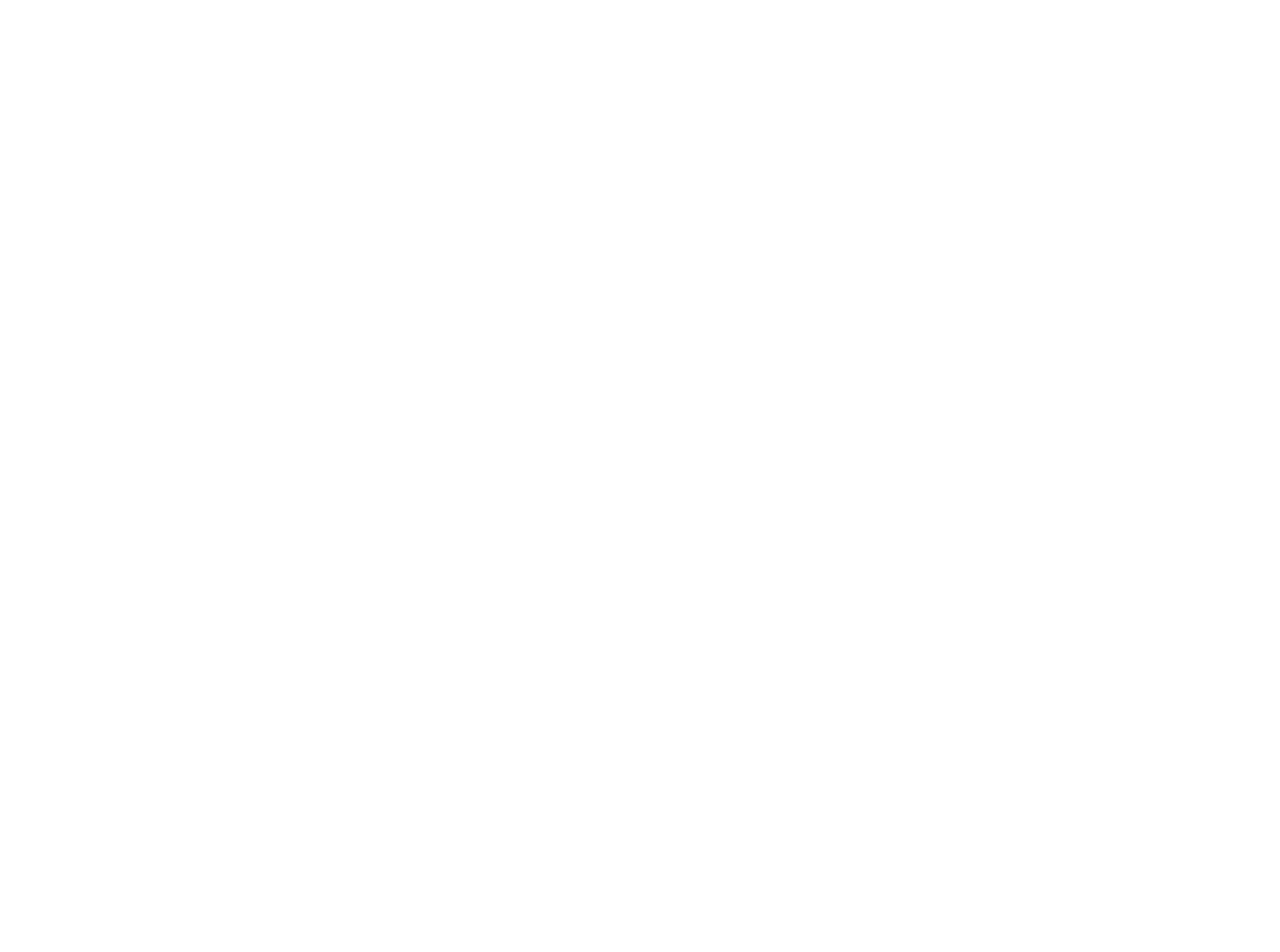
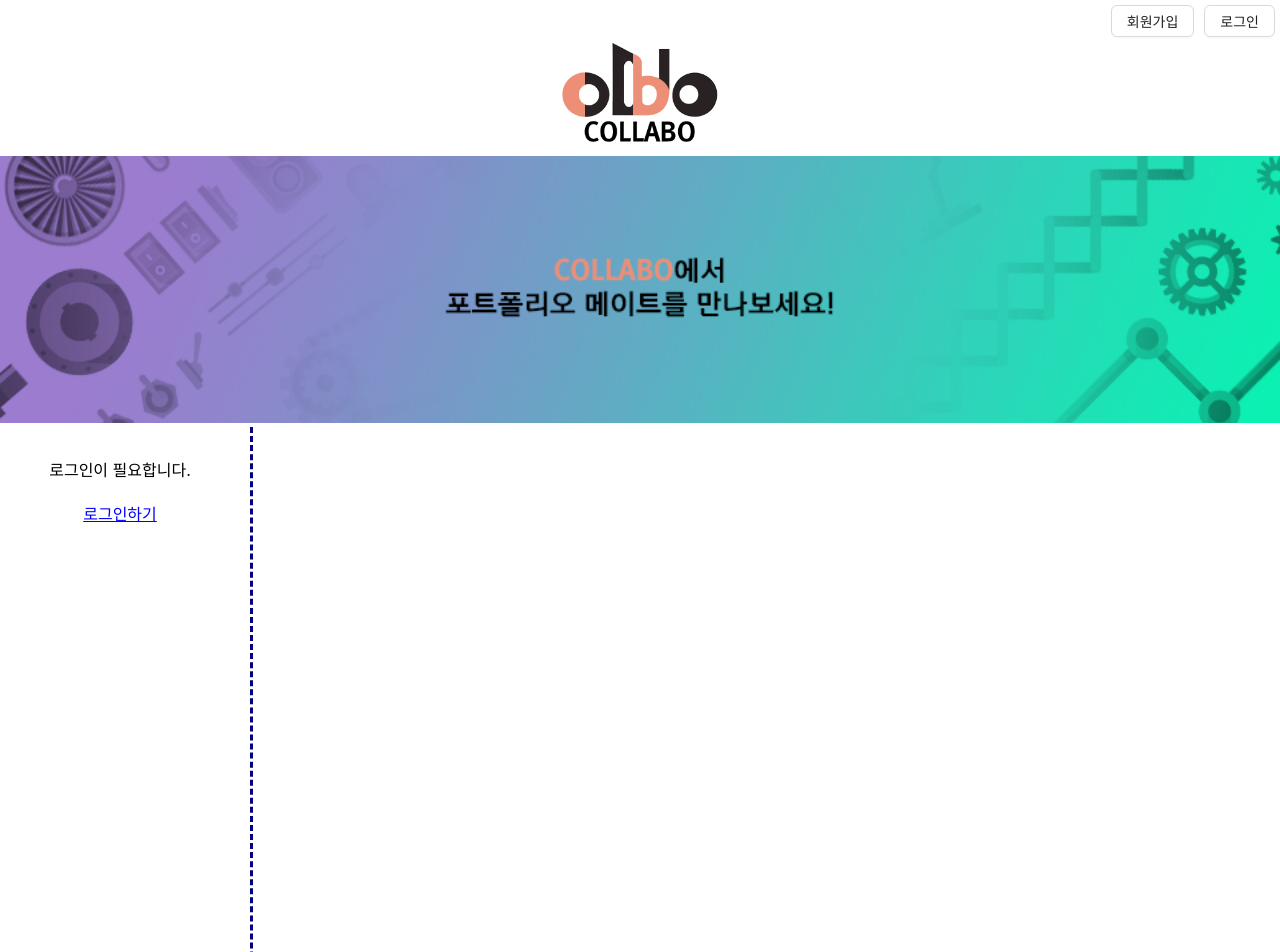
Before and after one commit to hoyeol0513/webProgramming_finalwork, a React (Create React App) app: page /list in a window 1280 px wide. Before the commit this address had no page. Shown: the top 952 px of the page. Before the commit the page ends 800 px from the top, so only its background shows below. Built offline with nearby package versions, Linux system fonts and the light colour scheme.

Commit message:
add List & Notice Layout + etc edit

```diff
--- a/src/App.js
+++ b/src/App.js
@@ -2,9 +2,11 @@ import "./App.css";
 import { BrowserRouter as Router, Routes, Route } from "react-router-dom";
 import { useState } from "react";
 import Home from "./Home/Home";
-import MyPage from "./MyPage/MyPage";
+import MyPage from "./Page/MyPage";
 import Login from "./Join&Login/Login";
 import Join from "./Join&Login/Join";
+import List from "./Page/List";
+import Notice from "./Page/Notice";
 
 function App() {
   const [userData, setUserData] = useState(null);
@@ -52,6 +54,16 @@ function App() {
             }
           ></Route>
           <Route
+            path="/list"
+            element={<List isLogined={isLogined} setIsLogined={setIsLogined} />}
+          ></Route>
+          <Route
+            path="/notice"
+            element={
+              <Notice isLogined={isLogined} setIsLogined={setIsLogined} />
+            }
+          ></Route>
+          <Route
             path="/login"
             element={
               <Login
--- /dev/null
+++ b/src/Page/List.js
@@ -0,0 +1,58 @@
+import React from "react";
+import Footer from "../Acc/Footer";
+import "../Home/Home.css";
+import { useNavigate } from "react-router-dom";
+import { Button } from "antd";
+import Header from "../Acc/Header";
+import LeftSide from "../Acc/LeftSide";
+import UnLogLeftSide from "../Acc/UnLogLeftSide";
+
+const List = (props) => {
+  const { isLogined, setIsLogined } = props;
+  const navigate = useNavigate();
+  return (
+    <div className="container">
+      <div style={{ display: "block", textAlign: "end", padding: "5px" }}>
+        <Button
+          style={{ marginRight: "10px" }}
+          onClick={() => {
+            navigate("/join");
+          }}
+        >
+          회원가입
+        </Button>
+        <Button
+          onClick={() => {
+            if (isLogined) {
+              setIsLogined(false);
+              navigate("/");
+            } else navigate("/login");
+          }}
+        >
+          {isLogined ? "로그아웃" : "로그인"}
+        </Button>
+      </div>
+      <Header />
+      <div className="content">
+        <nav
+          style={{
+            border: "none",
+            borderRightStyle: "dashed",
+            borderRightwidth: "1px",
+            borderRightColor: "navy",
+            margin: 0,
+            padding: 0,
+          }}
+        >
+          {isLogined ? <LeftSide /> : <UnLogLeftSide />}
+        </nav>
+        <main style={{ minHeight: "100vh", paddingLeft: "20px" }}></main>
+      </div>
+      <footer>
+        <Footer />
+      </footer>
+    </div>
+  );
+};
+
+export default List;
--- a/src/MyPage/MyPage.js
+++ b/src/Page/MyPage.js
@@ -96,7 +96,7 @@ const MyPage = (props) => {
             padding: 0,
           }}
         >
-          {isLogined ? <LeftSide userData={userData} /> : <UnLogLeftSide />}
+          {isLogined ? <LeftSide /> : <UnLogLeftSide />}
         </nav>
         <main style={{ minHeight: "100vh", paddingLeft: "20px" }}>
           <h2
--- /dev/null
+++ b/src/Page/Notice.js
@@ -0,0 +1,57 @@
+import { Button } from "antd";
+import React from "react";
+import { useNavigate } from "react-router-dom";
+import Header from "../Acc/Header";
+import LeftSide from "../Acc/LeftSide";
+import UnLogLeftSide from "../Acc/UnLogLeftSide";
+import Footer from "../Acc/Footer";
+
+const Notice = (props) => {
+  const { isLogined, setIsLogined } = props;
+  const navigate = useNavigate();
+  return (
+    <div className="container">
+      <div style={{ display: "block", textAlign: "end", padding: "5px" }}>
+        <Button
+          style={{ marginRight: "10px" }}
+          onClick={() => {
+            navigate("/join");
+          }}
+        >
+          회원가입
+        </Button>
+        <Button
+          onClick={() => {
+            if (isLogined) {
+              setIsLogined(false);
+              navigate("/");
+            } else navigate("/login");
+          }}
+        >
+          {isLogined ? "로그아웃" : "로그인"}
+        </Button>
+      </div>
+      <Header />
+      <div className="content">
+        <nav
+          style={{
+            border: "none",
+            borderRightStyle: "dashed",
+            borderRightwidth: "1px",
+            borderRightColor: "navy",
+            margin: 0,
+            padding: 0,
+          }}
+        >
+          {isLogined ? <LeftSide /> : <UnLogLeftSide />}
+        </nav>
+        <main style={{ minHeight: "100vh", paddingLeft: "20px" }}></main>
+      </div>
+      <footer>
+        <Footer />
+      </footer>
+    </div>
+  );
+};
+
+export default Notice;
```
Also changed, not shown: src/Page/Portfolio.js (renamed from src/MyPage/Portfolio.js).
